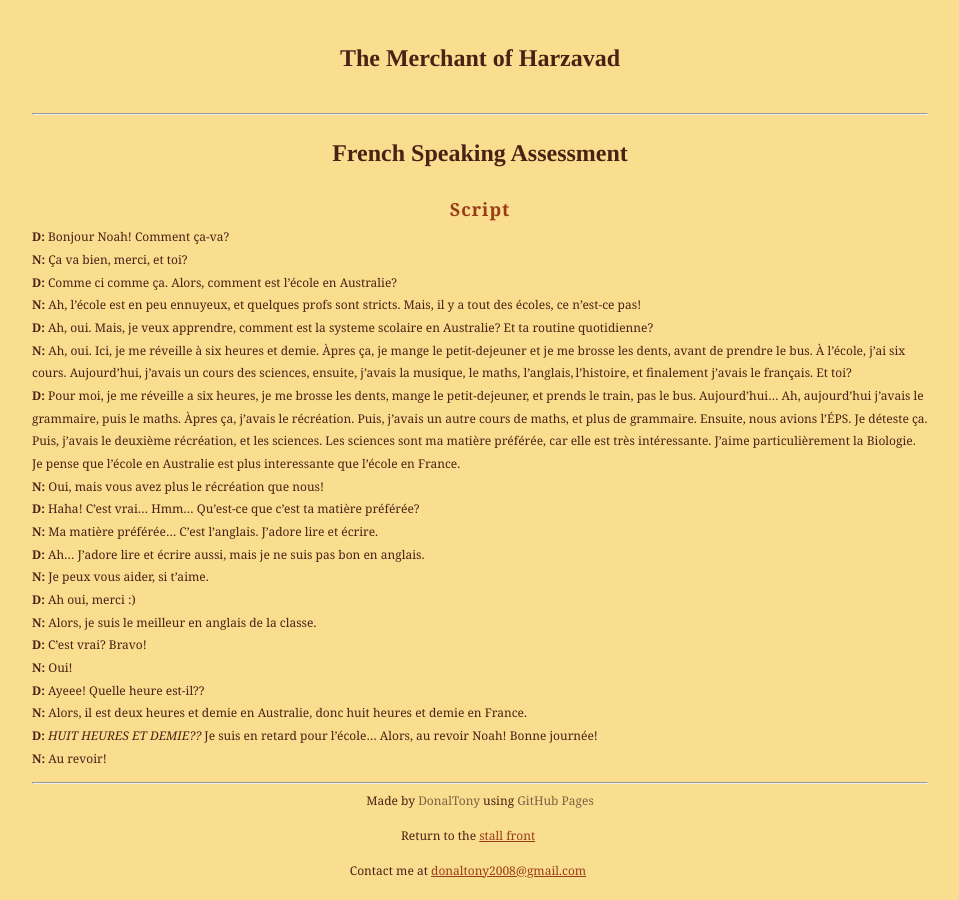
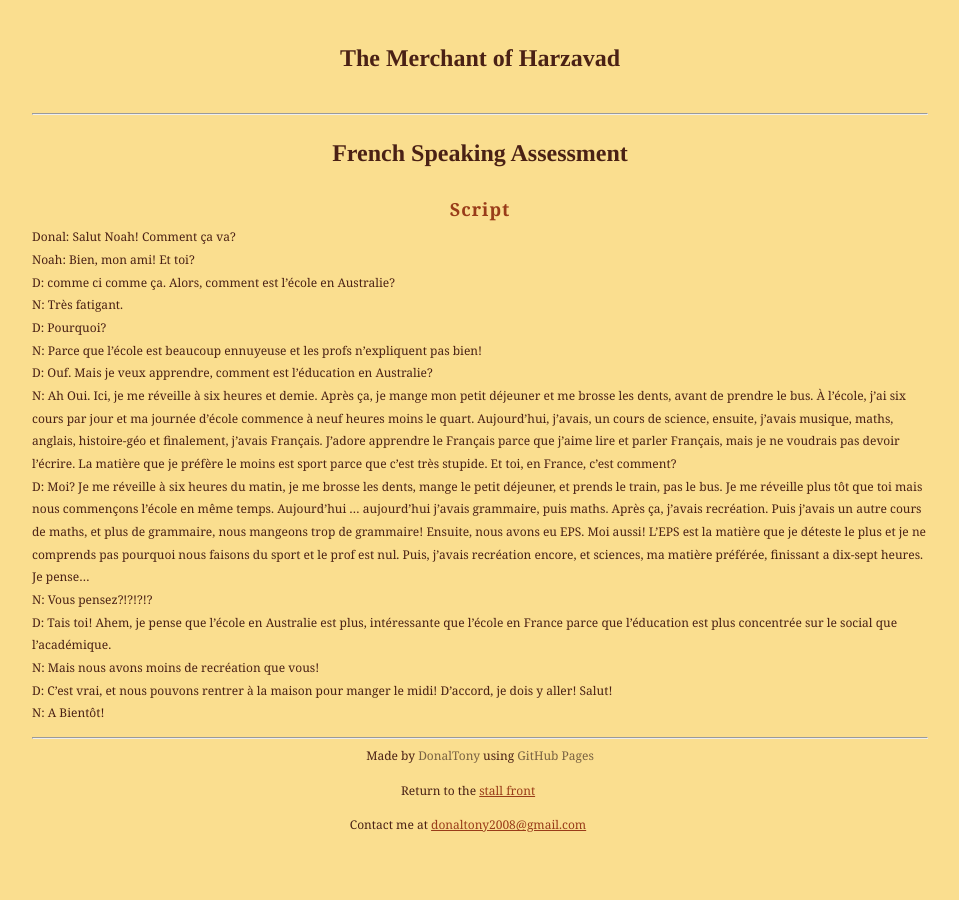
Before and after one commit to dvaraka/the-merchant, a Jekyll site: the page built from notes/year9/french/speaking-assessment-semester-one.md, in a window 1280 px wide. Shown: the whole page, without its empty margins (160-1119 px from the left). Built offline with Jekyll 4.4.1, drawn with Linux system fonts in a browser that asks for light colours; our own code applies the rules of GitHub Pages for plain Markdown files.

Commit message:
Update speaking-assessment-semester-one.md

```diff
--- a/notes/year9/french/speaking-assessment-semester-one.md
+++ b/notes/year9/french/speaking-assessment-semester-one.md
@@ -4,24 +4,17 @@
 
 # French Speaking Assessment
 ## Script
-
-__D:__ Bonjour Noah! Comment ça-va?
-__N:__ Ça va bien, merci, et toi?
-__D:__ Comme ci comme ça. Alors, comment est l'école en Australie?
-__N:__ Ah, l'école est en peu ennuyeux, et quelques profs sont stricts. Mais, il y a tout des écoles, ce n'est-ce pas!
-__D:__ Ah, oui. Mais, je veux apprendre, comment est la systeme scolaire en Australie? Et ta routine quotidienne?
-__N:__ Ah, oui. Ici, je me réveille à six heures et demie. Àpres ça, je mange le petit-dejeuner et je me brosse les dents, avant de prendre le bus. À l'école, j'ai six cours. Aujourd'hui, j'avais un cours des sciences, ensuite, j'avais la musique, le maths, l'anglais, l'histoire, et finalement j'avais le français. Et toi?
-__D:__ Pour moi, je me réveille a six heures, je me brosse les dents, mange le petit-dejeuner, et prends le train, pas le bus. Aujourd'hui... Ah, aujourd'hui j'avais le grammaire, puis le maths. Àpres ça, j'avais le récréation. Puis, j'avais un autre cours de maths, et plus de grammaire. Ensuite, nous avions l'ÉPS. Je déteste ça. Puis, j'avais le deuxième récréation, et les sciences. Les sciences sont ma matière préférée, car elle est très intéressante. J'aime particulièrement la Biologie. Je pense que l'école en Australie est plus interessante que l'école en France.
-__N:__ Oui, mais vous avez plus le récréation que nous!
-__D:__ Haha! C'est vrai... Hmm... Qu'est-ce que c'est ta matière préférée?
-__N:__ Ma matière préférée... C'est l'anglais. J'adore lire et écrire.
-__D:__ Ah... J'adore lire et écrire aussi, mais je ne suis pas bon en anglais.
-__N:__ Je peux vous aider, si t'aime.
-__D:__ Ah oui, merci :)
-__N:__ Alors, je suis le meilleur en anglais de la classe.
-__D:__ C'est vrai? Bravo!
-__N:__ Oui!
-__D:__ Ayeee! Quelle heure est-il??
-__N:__ Alors, il est deux heures et demie en Australie, donc huit heures et demie en France.
-__D:__ *HUIT HEURES ET DEMIE??* Je suis en retard pour l'école... Alors, au revoir Noah! Bonne journée!
-__N:__ Au revoir!
+Donal: Salut Noah! Comment ça va?
+Noah: Bien, mon ami! Et toi?
+D: comme ci comme ça. Alors, comment est l’école en Australie?
+N: Très fatigant.
+D: Pourquoi?
+N: Parce que l’école est beaucoup ennuyeuse et les profs n’expliquent pas bien!
+D: Ouf. Mais je veux apprendre, comment est l’éducation en Australie?
+N: Ah Oui. Ici, je me réveille à six heures et demie. Après ça, je mange mon petit déjeuner et me brosse les dents, avant de prendre le bus. À l’école, j’ai six cours par jour et ma journée d’école commence à neuf heures moins le quart. Aujourd’hui, j’avais, un cours de science, ensuite, j’avais musique, maths, anglais, histoire-géo et finalement, j’avais Français. J'adore apprendre le Français parce que j’aime lire et parler Français, mais je ne voudrais pas devoir l’écrire. La matière que je préfère le moins est sport parce que c’est très stupide. Et toi, en France, c’est comment?
+D: Moi? Je me réveille à six heures du matin, je me brosse les dents, mange le petit déjeuner, et prends le train, pas le bus. Je me réveille plus tôt que toi mais nous commençons l’école en même temps. Aujourd’hui … aujourd’hui j’avais grammaire, puis maths. Après ça, j’avais recréation. Puis j’avais un autre cours de maths, et plus de grammaire, nous mangeons trop de grammaire! Ensuite, nous avons eu EPS.  Moi aussi! L’EPS est la matière que je déteste le plus et je ne comprends pas pourquoi nous faisons du sport et le prof est nul. Puis, j’avais recréation encore, et sciences, ma matière préférée, finissant a dix-sept heures. Je pense...
+N: Vous pensez?!?!?!?
+D: Tais toi! Ahem, je pense que l’école en Australie est plus, intéressante que l’école en France parce que l’éducation est plus concentrée sur le social que l’académique.
+N: Mais nous avons moins de recréation que vous!
+D: C’est vrai, et nous pouvons rentrer à la maison pour manger le midi! D’accord, je dois y aller! Salut!
+N: A Bientôt!
```
